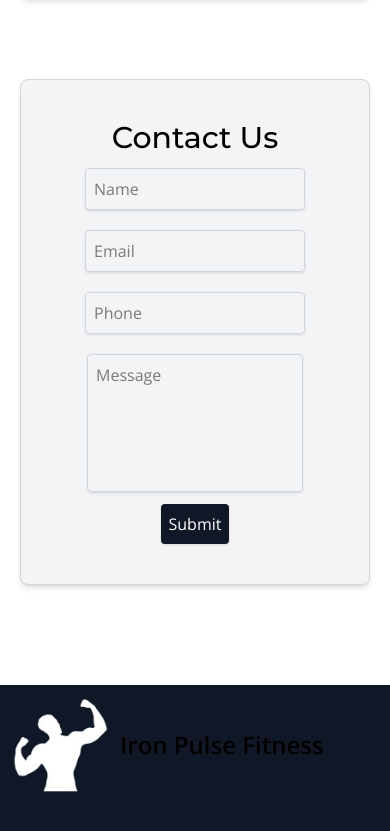
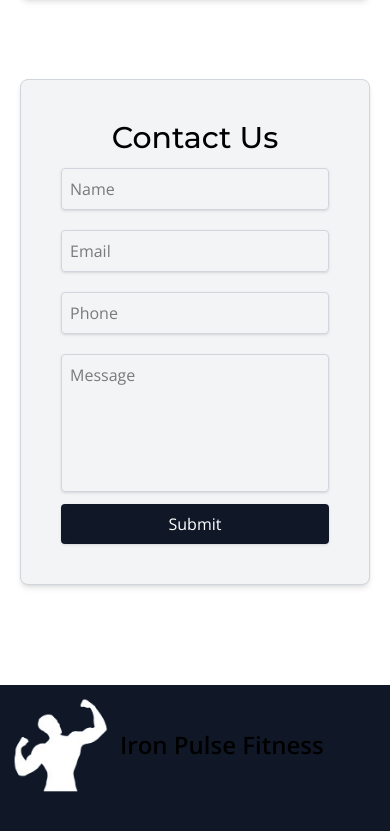
Before and after one commit to Bilal-19/iron-pulse-gym, a React (Vite) app: page /contact in a window 390 px wide. Shown: the part 1163-1994 px from the top of the page. Built offline with nearby package versions, Linux system fonts and the light colour scheme; a web font is replaced by a local one.

Commit message:
Fixed contact us form.

```diff
--- a/src/Pages/Contact.jsx
+++ b/src/Pages/Contact.jsx
@@ -42,11 +42,11 @@ export default function Contact() {
                     <div className="border border-gray-300 rounded-lg p-10 m-5 md:m-0 bg-gray-100 shadow-md">
                         <h4 className="text-center font-medium text-3xl mb-3">Contact Us</h4>
                         <form action="">
-                            <input type="text" className="shadow-sm p-2 md:w-3/4 block mx-auto border border-gray-300 rounded-sm focus:outline-none mb-5" placeholder="Name" />
-                            <input type="email" className="shadow-sm p-2 md:w-3/4 block mx-auto border border-gray-300 rounded-sm focus:outline-none mb-5" placeholder="Email" />
-                            <input type="text" className="shadow-sm p-2 md:w-3/4 block mx-auto border border-gray-300 rounded-sm focus:outline-none mb-5" placeholder="Phone" />
-                            <textarea rows="5" style={{resize:"none"}} className="shadow-sm p-2 md:w-3/4 block mx-auto border border-gray-300 rounded-sm focus:outline-none mb-3" placeholder="Message"></textarea>
-                            <button className="bg-gray-900 text-white md:w-3/4 block mx-auto p-2 shadow-sm rounded-sm">Submit</button>
+                            <input type="text" className="shadow-sm p-2 w-full md:w-3/4 block mx-auto border border-gray-300 rounded-sm focus:outline-none mb-5" placeholder="Name" />
+                            <input type="email" className="shadow-sm p-2 w-full md:w-3/4 block mx-auto border border-gray-300 rounded-sm focus:outline-none mb-5" placeholder="Email" />
+                            <input type="text" className="shadow-sm p-2 w-full md:w-3/4 block mx-auto border border-gray-300 rounded-sm focus:outline-none mb-5" placeholder="Phone" />
+                            <textarea rows="5" style={{resize:"none"}} className="shadow-sm p-2 w-full md:w-3/4 block mx-auto border border-gray-300 rounded-sm focus:outline-none mb-3" placeholder="Message"></textarea>
+                            <button className="bg-gray-900 text-white w-full md:w-3/4 block mx-auto p-2 shadow-sm rounded-sm">Submit</button>
                         </form>
                     </div>
                 </div>
```
